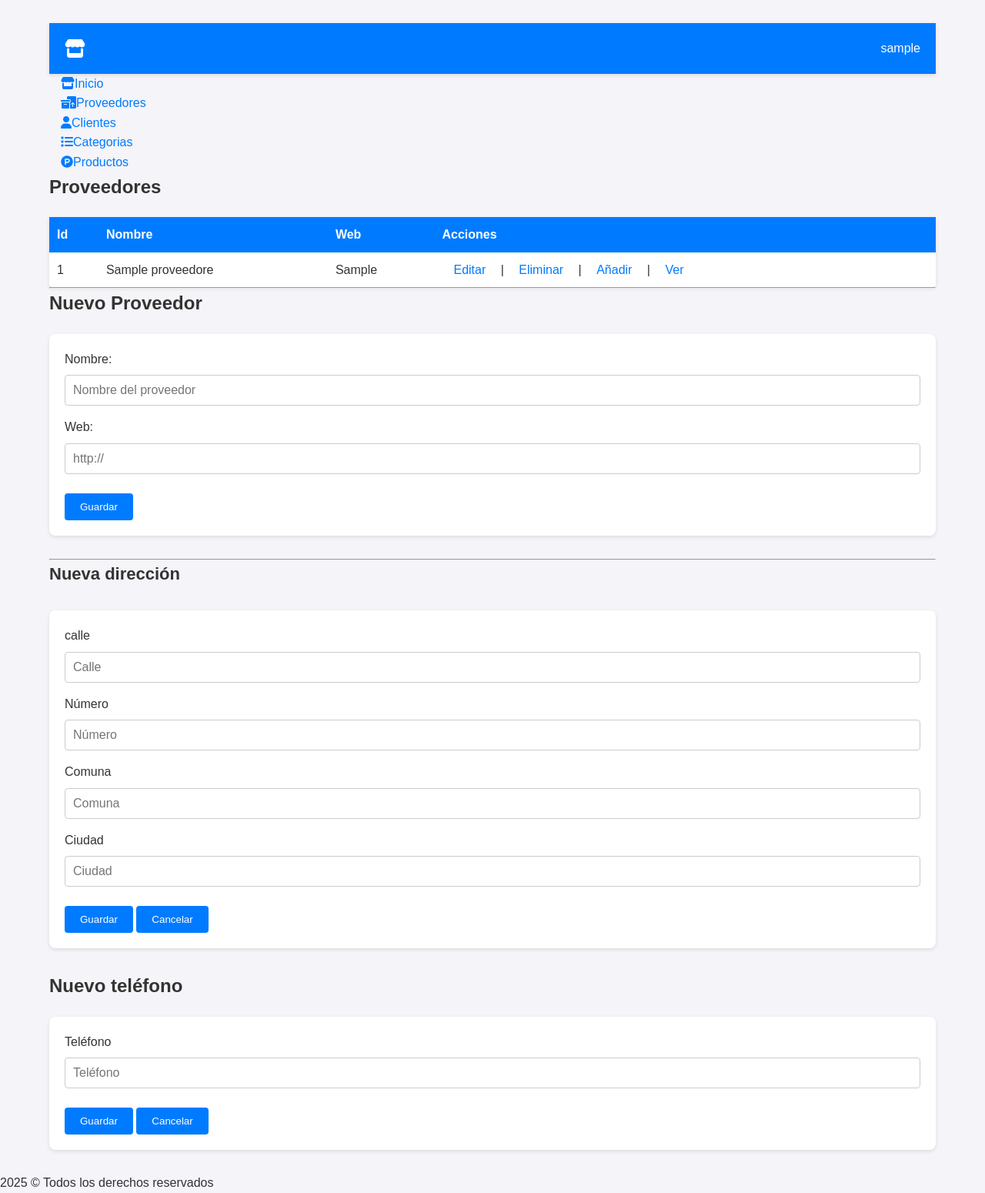
After one commit to Natihermida/tienda, a PHP site: page /proveedores?id=1 in a window 1280 px wide. The commit adds this page. Shown: the whole page at 77% size. Run offline with PHP 8.4, Linux system fonts and the light colour scheme; the visitor is signed in with stand-in values (Sample User, id 1); tables that the repository leaves empty hold one stand-in row (values such as "Sample post").

Commit message:
cambios_finclase

```diff
--- a/css/tienda.css
+++ b/css/tienda.css
@@ -1,27 +1,181 @@
-*{
-    border: 1px solid black;
+/* Reseteo de márgenes y bordes */
+* {
+    margin: 0;
+    padding: 0;
+    box-sizing: border-box;
 }
-header{
+
+/* Estilos generales */
+body {
+    font-family: 'Arial', sans-serif;
+    background-color: #f4f4f9;
+    color: #333;
+    line-height: 1.6;
+}
+
+.container {
+    width: 90%;
+    margin: 30px auto;
+}
+
+/* Cabecera */
+header {
     display: flex;
     justify-content: space-between;
     align-items: center;
+    padding: 20px;
+    background-color: #007BFF;
+    color: white;
+    box-shadow: 0 2px 5px rgba(0, 0, 0, 0.1);
 }
-header i{
-    font-size: 30px;
+
+header i {
+    font-size: 24px;
+}
+
+header h1 {
+    font-size: 28px;
+    margin-left: 10px;
+}
+
+/* Listado de proveedores */
+.listado {
+    margin-bottom: 30px;
+}
+
+h1, h3 {
+    font-size: 24px;
+    margin-bottom: 20px;
+    color: #333;
+}
+
+/* Tabla */
+table {
+    width: 100%;
+    margin-top: 20px;
+    border-collapse: collapse;
+    background-color: white;
+    border-radius: 4px;
+    box-shadow: 0 2px 5px rgba(0, 0, 0, 0.1);
+}
+
+table th, table td {
+    padding: 10px;
+    text-align: left;
+}
+
+table th {
+    background-color: #007BFF;
+    color: white;
+}
+
+table tr:nth-child(even) {
+    background-color: #f9f9f9;
+}
+
+table tr:hover {
+    background-color: #e2e2e2;
+}
+
+/* Formulario */
+form {
+    background-color: white;
+    padding: 20px;
+    border-radius: 8px;
+    box-shadow: 0 2px 5px rgba(0, 0, 0, 0.1);
+    margin-bottom: 30px;
+}
+
+form label {
+    font-size: 16px;
+    margin-bottom: 8px;
+    display: block;
+}
+
+form input[type="text"] {
+    width: 100%;
+    padding: 10px;
+    margin-bottom: 15px;
+    border: 1px solid #ccc;
+    border-radius: 4px;
+    font-size: 16px;
+}
+
+form input[type="submit"],
+form input[type="reset"] {
+    padding: 10px 20px;
+    background-color: #007BFF;
+    color: white;
+    border: none;
+    border-radius: 4px;
+    cursor: pointer;
+    margin-top: 10px;
+}
+
+form input[type="submit"]:hover,
+form input[type="reset"]:hover {
+    background-color: #0056b3;
+}
+
+/* Contacto */
+.contacto {
+    display: flex;
+    flex-direction: column;
+    gap: 20px;
+}
+
+.contacto h3 {
+    margin-bottom: 10px;
+    font-size: 22px;
+    color: #333;
+}
+
+/* Estilo de botones dentro de las acciones */
+a {
+    color: #007BFF;
+    text-decoration: none;
+    padding: 5px 10px;
+    margin: 0 5px;
+}
+
+a:hover {
+    background-color: #007BFF;
+    color: white;
+    border-radius: 4px;
+}
+aside ul {
+    list-style: none;
+
 
 }
-.container{
-    width: 80%;
-    margin: 0 auto;
+
+/* Respuestas y pantallas pequeñas */
+@media (max-width: 768px) {
+    header {
+        flex-direction: column;
+        text-align: center;
+    }
+
+    .container {
+        width: 95%;
+    }
+
+    table, form {
+        width: 100%;
+    }
+
+    .listado table th,
+    .listado table td {
+        font-size: 14px;
+    }
+
+    .contacto {
+        flex-direction: column;
+    }
+
+    .contacto input[type="submit"],
+    .contacto input[type="reset"] {
+        width: 100%;
+        margin-top: 10px;
+    }
 }
-main{
-    display: flex;
-    flex-wrap: nowrap;
-}
-main aside{
-    width: 30%;
-}
-main section{
-    width: 70%;
-
-}
--- /dev/null
+++ b/partials/cabecera.php
@@ -0,0 +1,51 @@
+<?php
+// Inicia la sesión
+session_start();
+
+// Verifica si el usuario ha iniciado sesión
+if (isset($_SESSION["username"])) {
+    // Si el usuario ha iniciado sesión, guarda el nombre de usuario en una variable
+    $username = $_SESSION["username"];
+} else {
+    // Si el usuario no ha iniciado sesión, redirige a la página de inicio de sesión
+    header("Location: index");
+    exit();
+}
+include("conexiondb.php")
+    ?>
+
+<!DOCTYPE html>
+<html lang="es">
+
+<head>
+    <!-- Metadatos del documento -->
+    <meta charset="UTF-8">
+    <meta name="viewport" content="width=device-width, initial-scale=1.0">
+    <title>Tienda</title>
+    <!-- Enlace a la hoja de estilos de Font Awesome -->
+    <link rel="stylesheet" href="https://cdnjs.cloudflare.com/ajax/libs/font-awesome/6.7.2/css/all.min.css"
+        integrity="sha512-Evv84Mr4kqVGRNSgIGL/F/aIDqQb7xQ2vcrdIwxfjThSH8CSR7PBEakCr51Ck+w+/U6swU2Im1vVX0SVk9ABhg=="
+        crossorigin="anonymous" referrerpolicy="no-referrer" />
+    <!-- Enlace a la hoja de estilos personalizada -->
+    <link rel="stylesheet" href="css/tienda.css">
+</head>
+
+<body>
+    <div class="container">
+        <header>
+            <!-- Icono de la tienda -->
+            <i class="fa-solid fa-store"></i>
+            <!-- Muestra el nombre de usuario -->
+            <p><?php echo $_SESSION["username"]; ?></p>
+        </header>
+        <main>
+            <aside>
+                <!-- Menú de navegación -->
+                <ul>
+                    <li><a href="tienda"><i class="fa-solid fa-store"></i>Inicio</a></li>
+                    <li><a href="proveedores"><i class="fa-solid fa-boxes-packing"></i>Proveedores</a></li>
+                    <li><a href="clientes"><i class="fa-solid fa-user"></i>Clientes</a></li>
+                    <li><a href="categorias"><i class="fa-solid fa-list"></i>Categorias</a></li>
+                    <li><a href="productos"><i class="fa-brands fa-product-hunt"></i>Productos</a></li>
+                </ul>
+            </aside>
--- /dev/null
+++ b/partials/footer.php
@@ -0,0 +1,8 @@
+</main>
+<footer>
+        <p>2025 &copy; Todos los derechos reservados</p>
+     </footer>
+
+</body>
+
+</html>
--- /dev/null
+++ b/proveedores.php
@@ -0,0 +1,88 @@
+<?php
+include("partials/cabecera.php");
+//Consulta para obtener los proveedores
+$sql = "select * from proveedores order by id desc ";
+$result = $conexion->query($sql);
+?>
+<section>
+    <div class="listado">
+        <h1>Proveedores</h1>
+        <table class="table table-striped">
+            <thead>
+                <tr>
+                    <th>Id</th>
+                    <th>Nombre</th>
+                    <th>Web</th>
+                    <th>Acciones</th>
+                </tr>
+            </thead>
+            <tbody>
+                <?php
+                while ($fila = $result->fetch(PDO::FETCH_ASSOC)) {
+                    echo "<tr>";
+                    echo "<td>" . $fila['id'] . "</td>";
+                    echo "<td>" . $fila['nombre'] . "</td>";
+                    echo "<td>" . $fila['web'] . "</td>";
+                    echo "<td>
+                    <a href='editar_proveedor.php?id=" . $fila['id'] . "'>Editar</a> |
+                    <a href='eliminar_proveedor.php?id=" . $fila['id'] . "'>Eliminar</a> |
+                    <a href='proveedores?id=" . $fila['id'] . "'>Añadir</a> |
+                     <a href='proveedor?id=" . $fila['id'] . "'>Ver</a>
+                     </td>";
+                    echo "</tr>";
+                }
+                ?>
+            </tbody>
+        </table>
+        <hr>
+        <h3>Nuevo Proveedor</h3>
+        <form action="nuevo_proveedor.php" method="post">
+            <div class="form-group">
+                <label for="nombre">Nombre:</label>
+                <input type="text" name="nombre" id="nombre" class="form-control" required placeholder="Nombre del proveedor">
+            </div>
+            <div class="form-group">
+                <label for="web">Web:</label>
+                <input type="text" name="web" id="web" class="form-control" required placeholder="http://">
+            </div>
+            <div class="form-group">
+                <input type="submit" value="Guardar" class="btn btn-primary">
+            </div>
+        </form>
+        <hr>
+        <?php if(isset($_GET["id"])){ ?>
+        <div class="contacto">
+        <h3>Nueva dirección</h3>
+                <form action="nueva_direccion.php" method="post">
+                    <input type="hidden" name="idproveedro" value="<?php echo $_GET["id"] ?>">
+                    <label for="calle">calle</label>
+                    <input type="text" name="calle" id="calle" required placeholder="Calle">
+                    <label for="numero">Número</label>
+                    <input type="text" name="numero" id="numero" required placeholder="Número">
+                    <label for="comuna">Comuna</label>
+                    <input type="text" name="comuna" id="comuna" required placeholder="Comuna">
+                    <label for="ciudad">Ciudad</label>
+                    <input type="text" name="ciudad" id="ciudad" required placeholder="Ciudad">
+                    <input type="submit" value="Guardar">
+                    <input type="reset" value="Cancelar">
+                </form>
+                </div>
+            <div>
+                <h3>Nuevo teléfono</h3>
+                <form action="nuevo_telefono.php" method="post">
+                    <input type="hidden" name="idproveedor" value="<?php echo $_GET["id"] ?>">
+                    <label for="telefono">Teléfono</label>
+                    <input type="text" name="telefono" id="telefono" required placeholder="Teléfono">
+                    <input type="submit" value="Guardar">
+                    <input type="reset" value="Cancelar">
+            </div>
+
+        </div>
+        <?php } ?>
+
+    </div>
+
+</section>
+<?php
+include("partials/footer.php");
+?>
```
Also changed, not shown: categorias.php (added, +29 -0 lines), clientes.php (added, +29 -0 lines), nueva_direccion.php (added, +18 -0 lines), nuevo_proveedor.php (added, +16 -0 lines), nuevo_telefono.php (added, +24 -0 lines), productos.php (added, +29 -0 lines), proveedor.php (added, +35 -0 lines), tienda.php (+6 -47 lines), ventas.php (added, +29 -0 lines).
